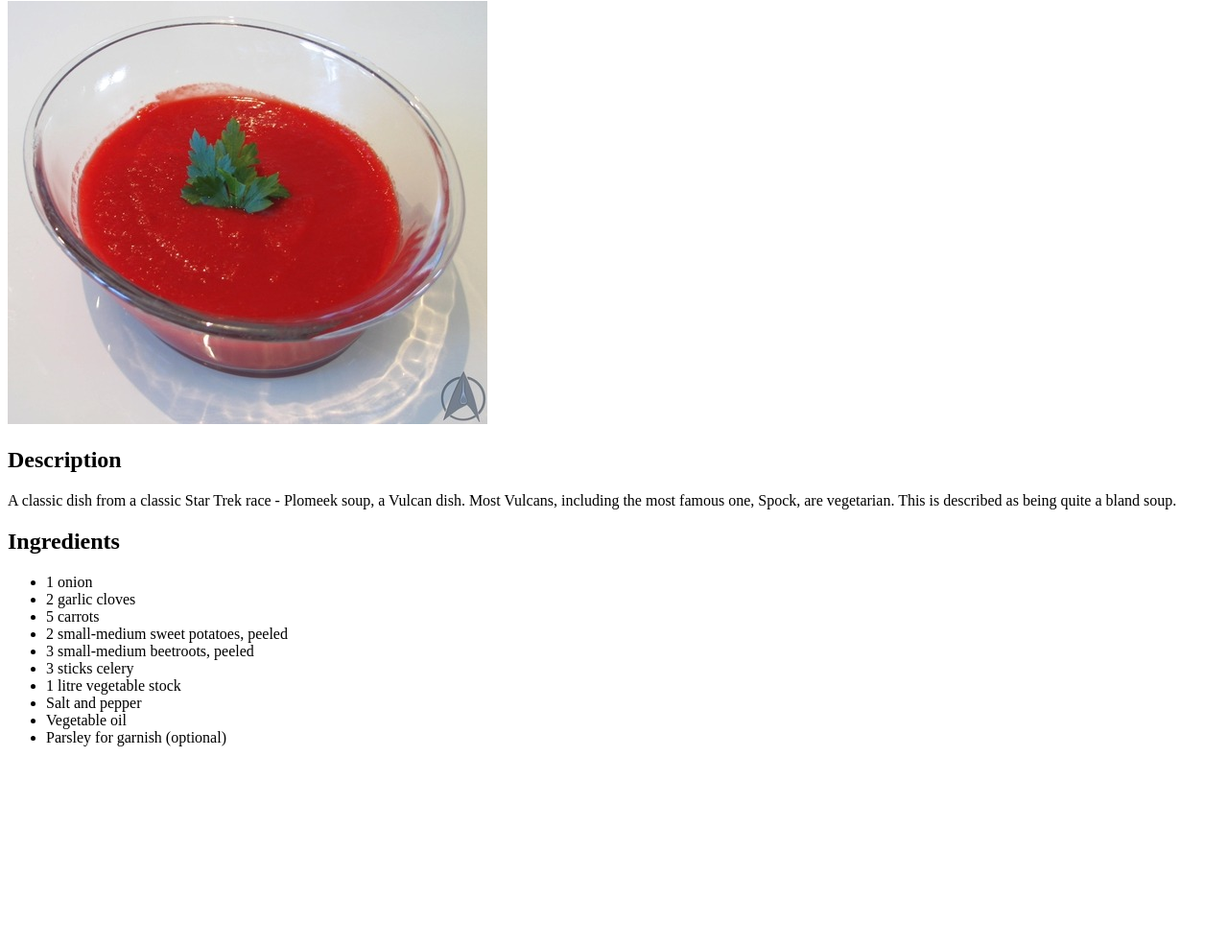
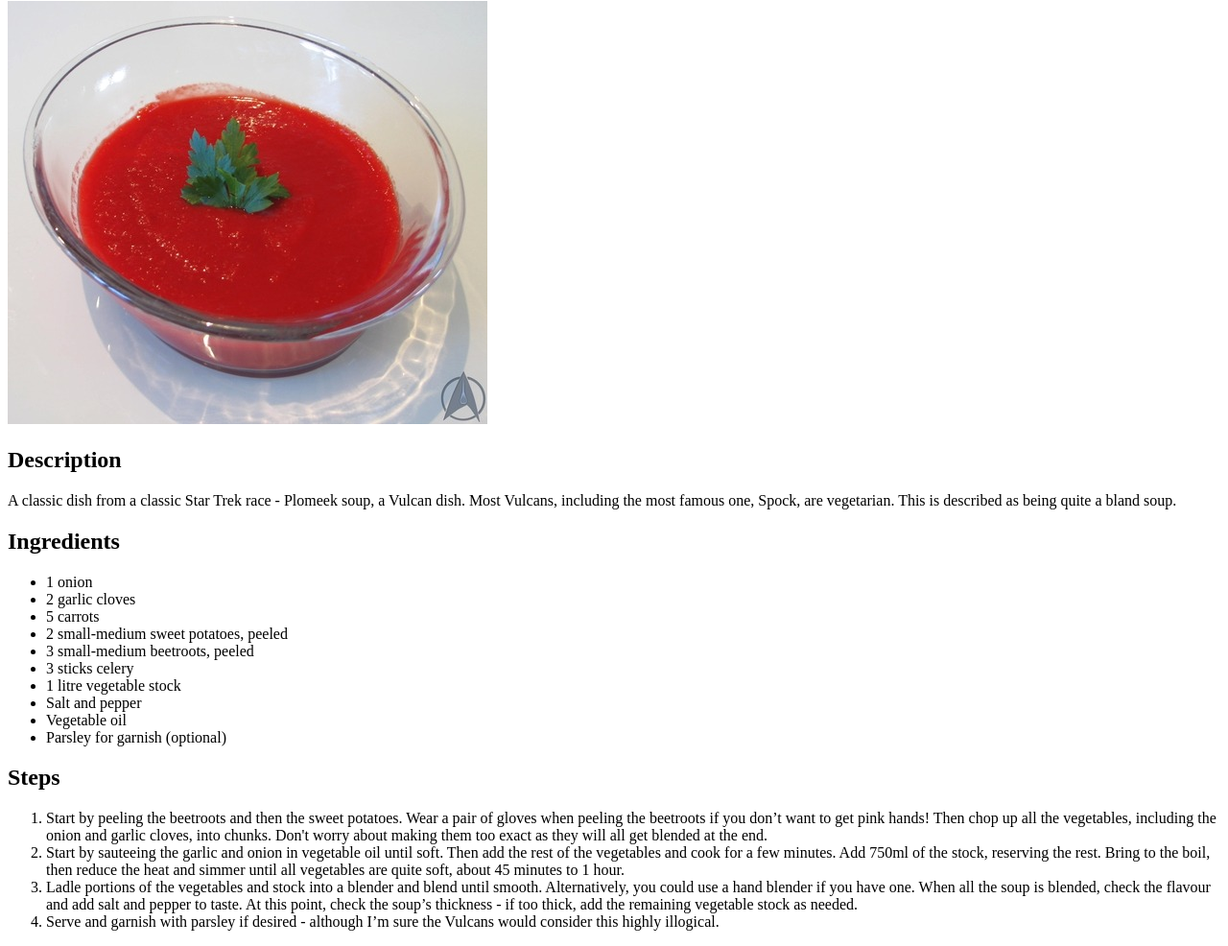
Before and after one commit to jelibyte/top-odin_recipes, a plain HTML site: page recipes/plomeek_soup.html in a window 1280 px wide. Shown: the part 79-1065 px from the top of the page at 96% size. Before the commit the page ends 873 px from the top, so only its background shows below. Drawn offline with Linux system fonts and the light colour scheme.

Commit message:
Add Steps section and list

```diff
--- a/recipes/plomeek_soup.html
+++ b/recipes/plomeek_soup.html
@@ -25,5 +25,20 @@
       <li>Vegetable oil</li>
       <li>Parsley for garnish (optional)</li>
     </ul>
+    <h2>Steps</h2>
+    <ol>
+      <li>Start by peeling the beetroots and then the sweet potatoes. Wear a pair of gloves when peeling the beetroots if you don’t want to get pink hands!
+        Then chop up all the vegetables, including the onion and garlic cloves, into chunks.
+        Don't worry about making them too exact as they will all get blended at the end.
+      </li>
+      <li>Start by sauteeing the garlic and onion in vegetable oil until soft. Then add the rest of the vegetables and cook for a few minutes. Add 750ml of the stock, reserving the rest.
+        Bring to the boil, then reduce the heat and simmer until all vegetables are quite soft, about 45 minutes to 1 hour.
+      </li>
+      <li>Ladle portions of the vegetables and stock into a blender and blend until smooth. Alternatively, you could use a hand blender if you have one.
+        When all the soup is blended, check the flavour and add salt and pepper to taste. At this point, check the soup’s thickness - if too thick, add the remaining vegetable stock as needed.
+      </li>
+      <li>Serve and garnish with parsley if desired - although I’m sure the Vulcans would consider this highly illogical.
+      </li>
+    </ol>
   </body>
 </html>
```
